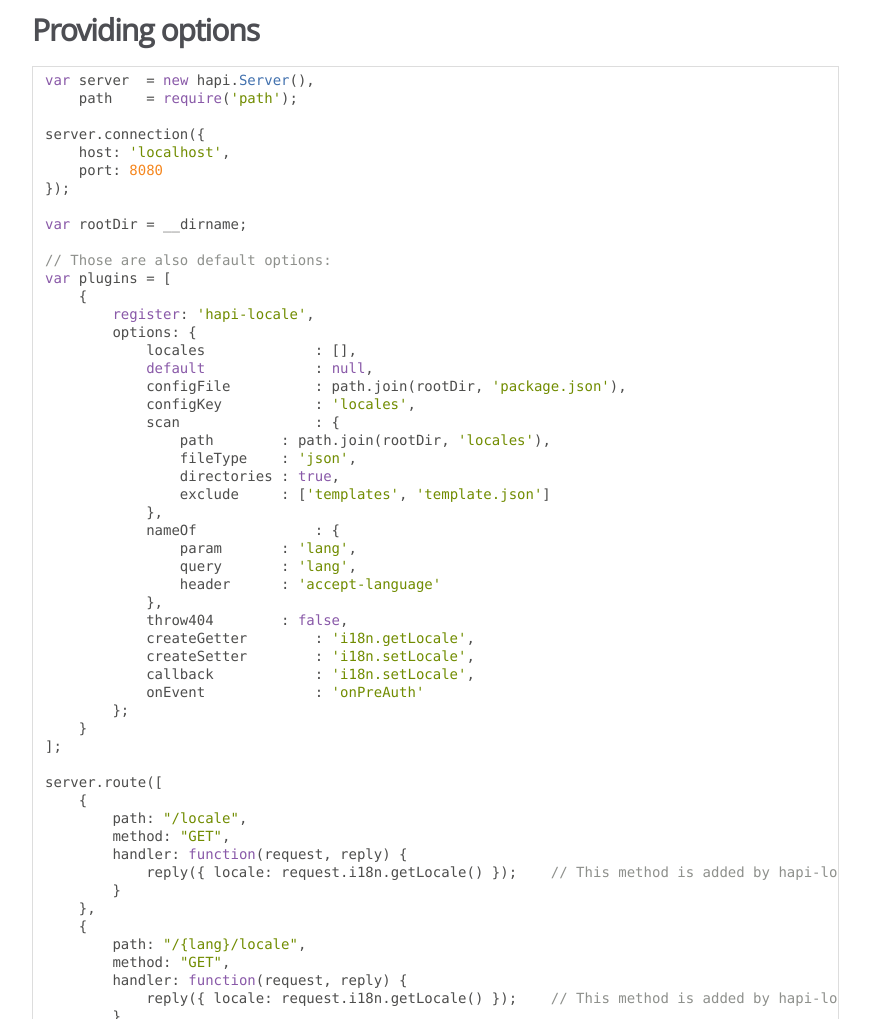
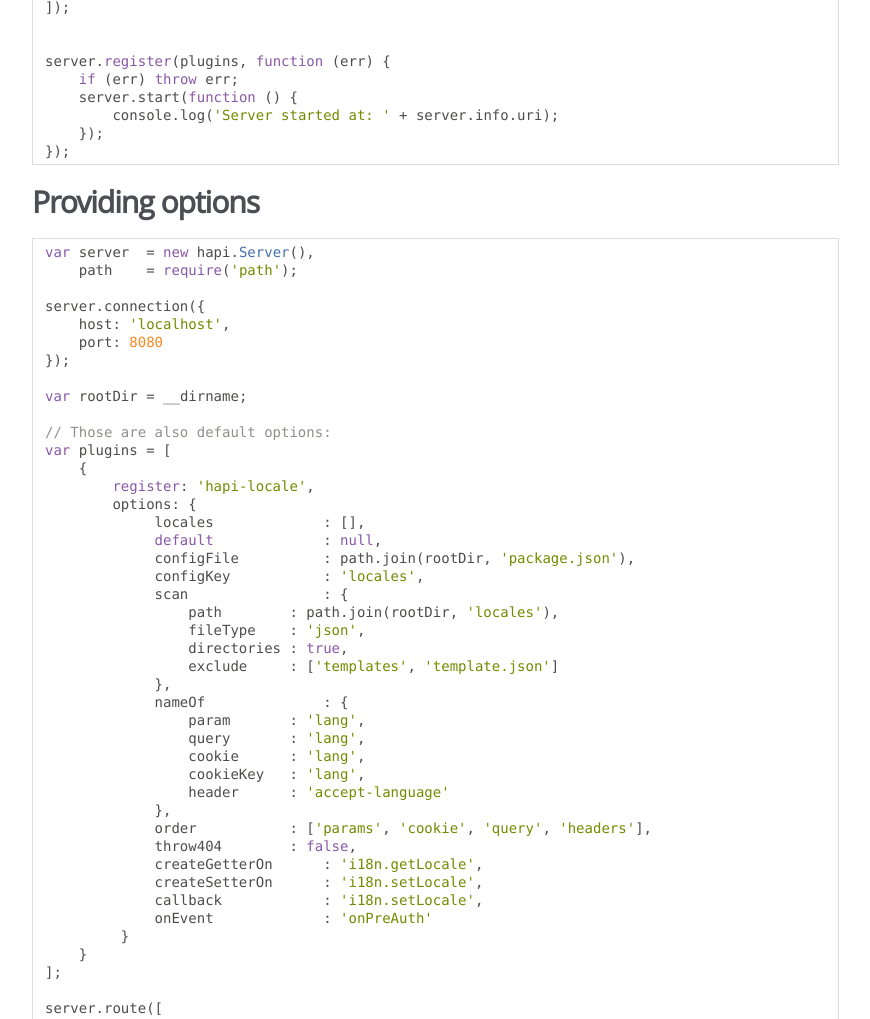
Before and after one commit to ozum/hapi-locale, a website: page doc/index.html in a window 1280 px wide. Shown: the part 3872-4891 px from the top of the page, without its empty margins (0-870 px from the left). Drawn offline with Linux system fonts and the light colour scheme.

Commit message:
Doc update

```diff
--- a/doc/index.html
+++ b/doc/index.html
@@ -92,6 +92,7 @@ server.register(plugins, function (err) {
 </ol>
 <h3>4. Getter and Setter Methods</h3><p>Plugin adds getter and setter methods to request object. Name of the methods are set via <code>options.createGetter</code> and <code>options.createSetter</code> options. If those options are null or there are already methods available with given names in request object, no methods will be added. Default values are <code>request.i18n.getLocale</code> and <code>request.i18n.setLocale</code>.</p>
 <h3>5. Callback is called</h3><p>Callback is called with locale name as only parameter. Callback name is configured via <code>options.callback</code>. If callback name is given as a function reference, it is called directly. If it is given as string it is called as a chained method of request object. Default is &quot;i18n.setLocale&quot; which results as <code>request.i18n.setLocale</code>. It is possible to use a chained method name such as &quot;i18n.setLocale&quot; which results as <code>request.i18n.setLocale</code>.</p>
+<h1>Order and Prioritization</h1><p>By default this plugin looks URL Part (<code>request.params</code>), Cookie (<code>request.state</code>), Query String (<code>request.query</code>), Header (<code>request.headers</code>) in this order: 'params', 'cookie', 'query', 'headers'. If you wish to change this order you can set it with <code>options.order</code> array.  </p>
 <h1>Event Times</h1><p>Available locales are determined one time during server start plugin registration. Per request operations happens on event set by <code>options.onEvent</code>.</p>
 <h1>Exposed Functions &amp; Attributes</h1><p>This plugin exposes some functions and attributes using server.expose mechanism of hapi.js. They are documented under API section's exposed part. See there for details.</p>
 <pre class="prettyprint source"><code>// This function may be used to access requested locale manually without polluting request object.
@@ -158,14 +159,17 @@ var plugins = [
              nameOf              : {
                  param       : 'lang',
                  query       : 'lang',
+                 cookie      : 'lang',
+                 cookieKey   : 'lang',
                  header      : 'accept-language'
              },
+             order           : ['params', 'cookie', 'query', 'headers'],
              throw404        : false,
-            createGetter        : 'i18n.getLocale',
-            createSetter        : 'i18n.setLocale',
+             createGetterOn      : 'i18n.getLocale',
+             createSetterOn      : 'i18n.setLocale',
              callback            : 'i18n.setLocale',
              onEvent             : 'onPreAuth'
-        };
+         }
     }
 ];
 
@@ -278,7 +282,7 @@ server.register(plugins, function (err) {
 <br class="clear">
 
 <footer>
-    Documentation generated by <a href="https://github.com/jsdoc3/jsdoc">JSDoc 3.3.3</a> on Wed Oct 07 2015 19:46:24 GMT+0300 (EEST)
+    Documentation generated by <a href="https://github.com/jsdoc3/jsdoc">JSDoc 3.3.3</a> on Thu Oct 08 2015 09:40:45 GMT+0300 (EEST)
 </footer>
 
 <script> prettyPrint(); </script>
```
Also changed, not shown: doc/index.js.html (+1 -1 lines), doc/module-_hapi-locale_.html (+1 -1 lines), doc/module-exposed.html (+1 -1 lines), README.md. Lines whose indentation alone changed are shown as unchanged.
